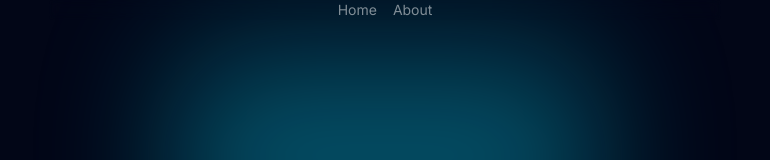
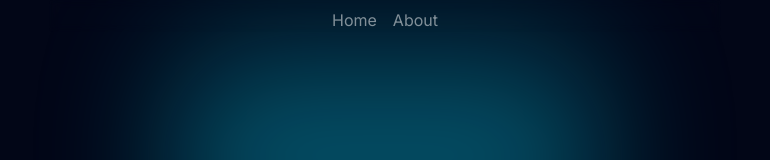
Before and after one commit to calculuslmvt/portfolio, a Next.js app: page / in a window 1280 px wide. Shown: the top 160 px of the page, without its empty margins (255-1025 px from the left). Built offline with nearby package versions, Linux system fonts and the light colour scheme.

Commit message:
Fixed navbar margin

```diff
--- a/src/components/ui/navbar-menu.tsx
+++ b/src/components/ui/navbar-menu.tsx
@@ -19,7 +19,7 @@ export function NavbarMenu() {
     const [active, setActive] = useState<string | null>(null);
     return (
       <div
-        className={cn("fixed top-0 inset-x-0 max-w-2xl mx-auto z-50", className)}
+        className={cn("fixed top-1 inset-x-0 max-w-2xl mx-auto z-50", className)}
       >
         <Menu setActive={setActive}>
 
@@ -60,7 +60,7 @@ export const MenuItem = ({
     <div onMouseEnter={() => setActive(item)} className="relative ">
       <motion.p
         transition={{ duration: 0.3 }}
-        className="cursor-pointer text-black hover:opacity-[0.9] dark:text-white/50 text-sm"
+        className="cursor-pointer text-black hover:opacity-[0.9] dark:text-white/50 mt-2"
       >
         {item}
       </motion.p>
```
